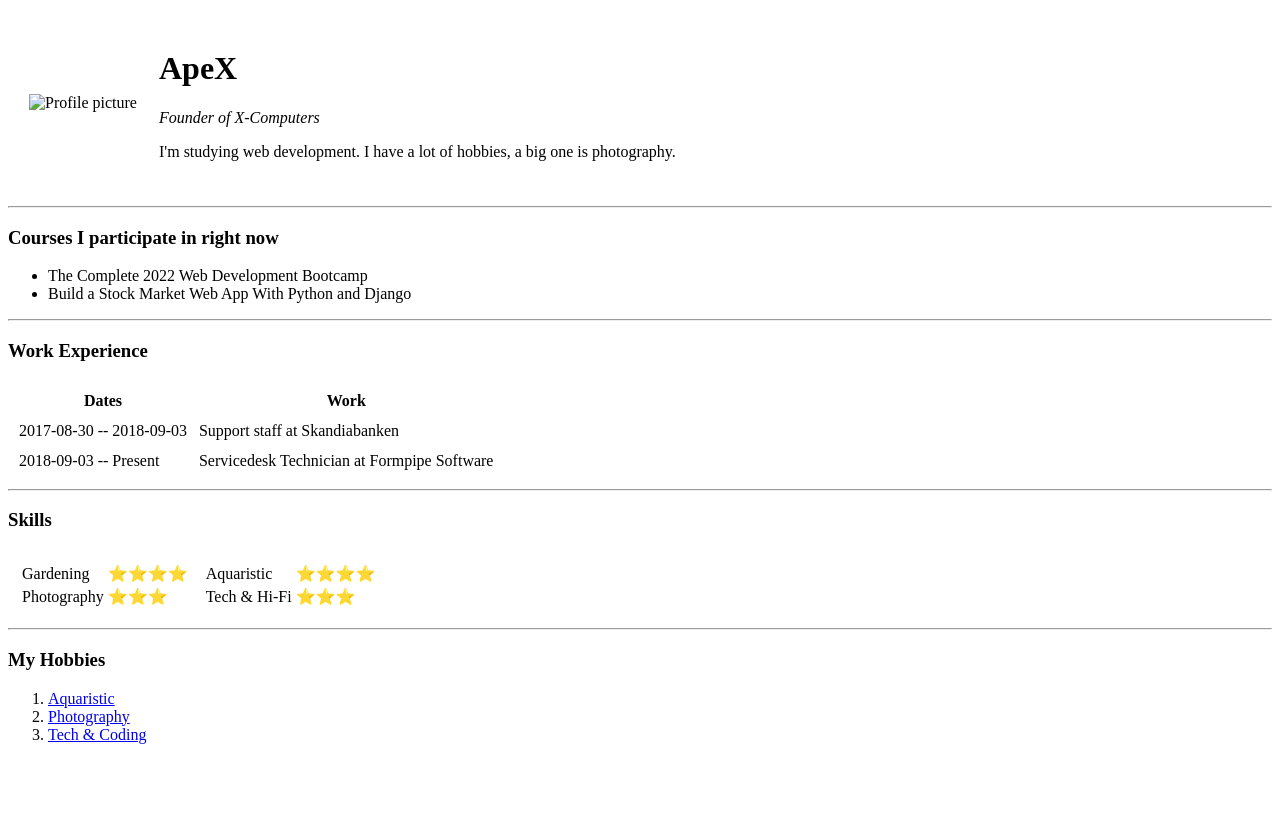
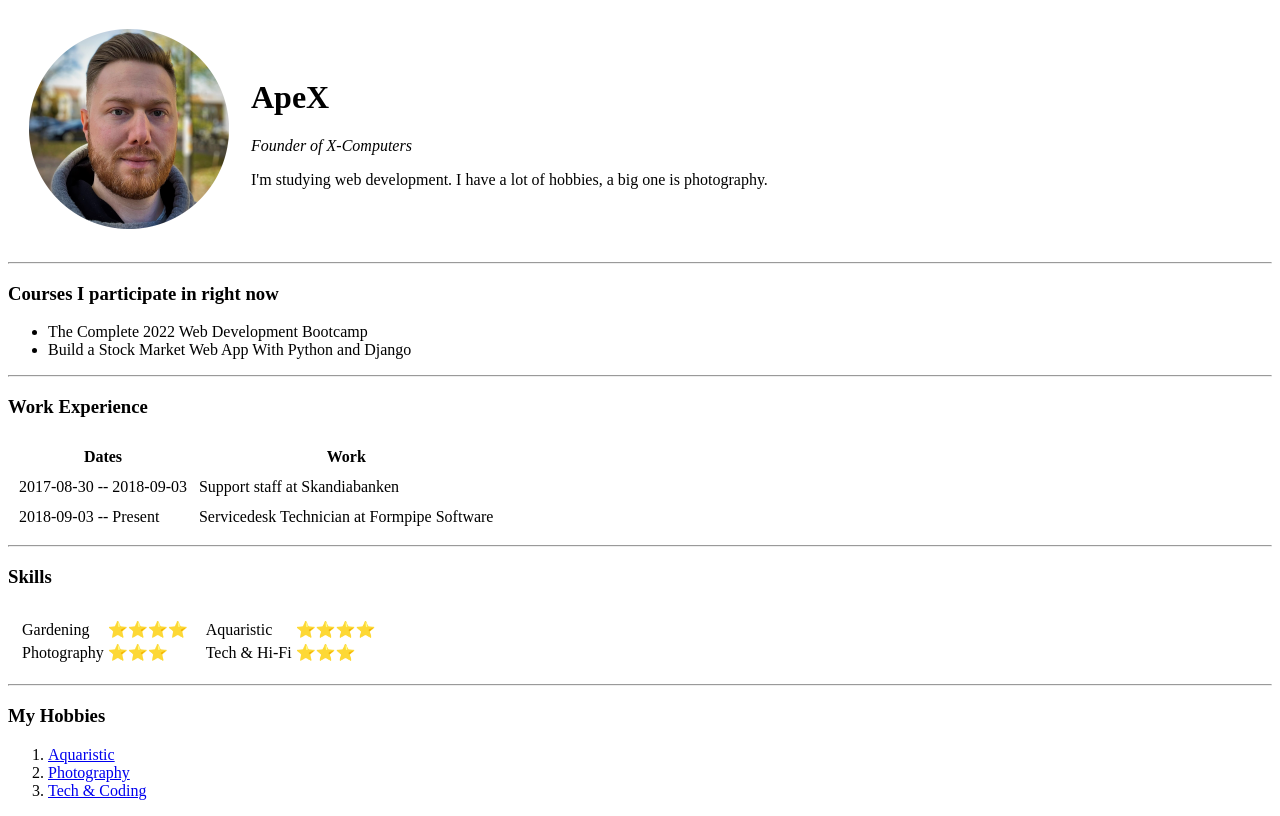
Before and after one commit to ApeviaX/cv, a plain HTML site: page index.html in a window 1280 px wide. Drawn offline with Linux system fonts and the light colour scheme.

Commit message:
Update index.html

```diff
--- a/index.html
+++ b/index.html
@@ -9,7 +9,7 @@
 <body>
   <table cellspacing="20">
     <tr>
-      <td><img src="Images/Nicke-circle-portrait.png" alt="Profile picture"></td>
+      <td><img src="Nicke-circle-portrait.png" alt="Profile picture"></td>
       <td>
         <h1>ApeX</h1>
         <p><em>Founder of X-Computers</em></p>
```
